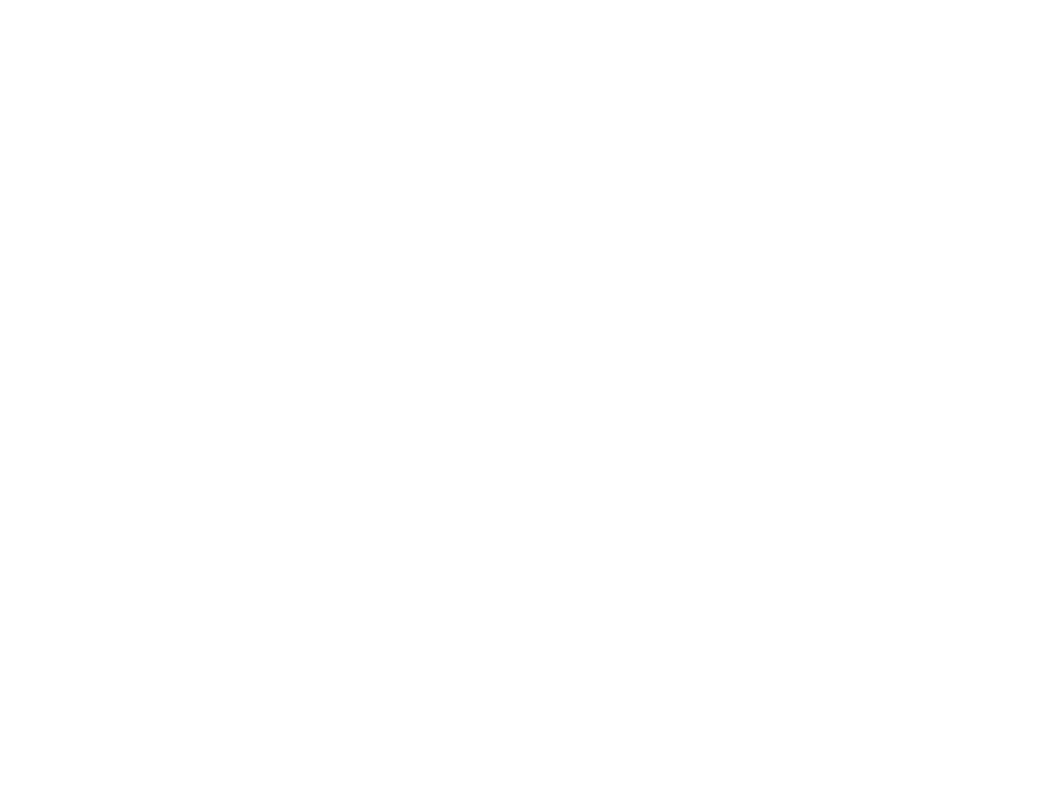
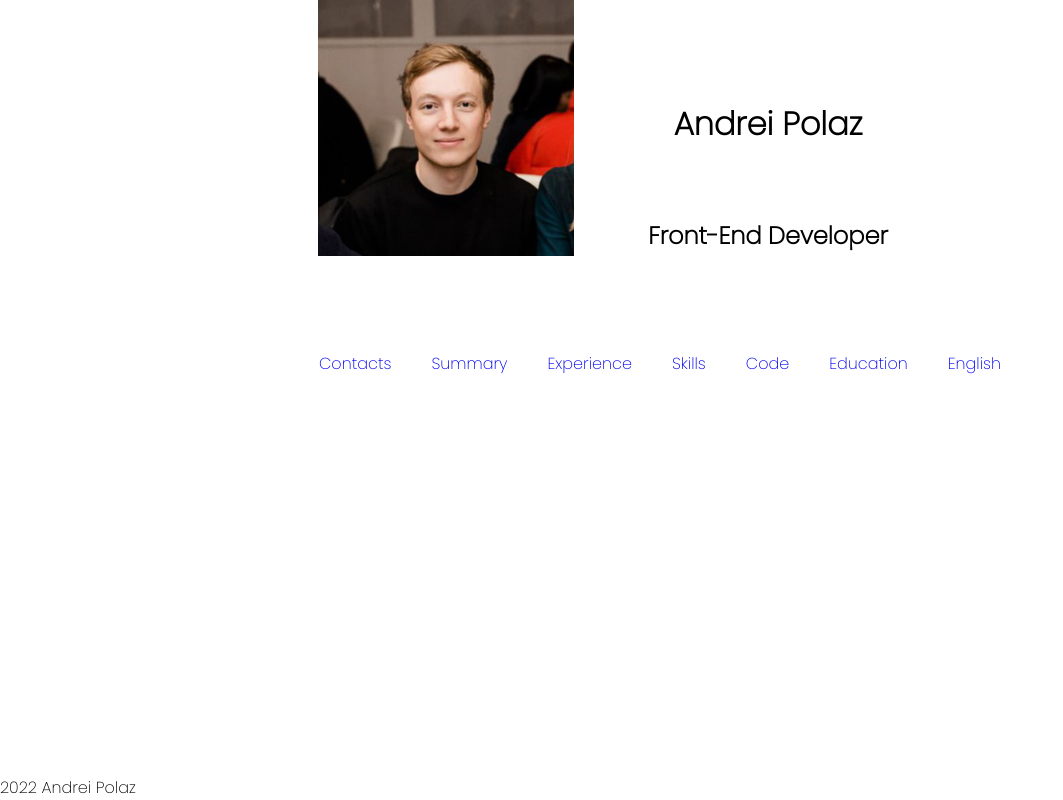
Before and after one commit to andrei-polaz/rsschool-cv, a plain HTML site: page index.html in a window 1280 px wide. Shown: the whole page, without its empty margins (0-1063 px from the left). Drawn offline with Linux system fonts and the light colour scheme.

Commit message:
feat: add header

```diff
--- a/index.html
+++ b/index.html
@@ -4,9 +4,72 @@
     <meta charset="UTF-8">
     <meta http-equiv="X-UA-Compatible" content="IE=edge">
     <meta name="viewport" content="width=device-width, initial-scale=1.0">
-    <title>Document</title>
+    <title>CV</title>
+    <link rel="stylesheet" href="style/style.css" />
+    <link rel="preconnect" href="https://fonts.gstatic.com" />
+    <link rel="icon" href="assets/img/icon.ico">
+    <link rel="preconnect" href="https://fonts.googleapis.com">
+    <link rel="preconnect" href="https://fonts.gstatic.com" crossorigin>
+    <link href="https://fonts.googleapis.com/css2?family=Poppins:wght@200&display=swap" rel="stylesheet">
 </head>
 <body>
+    <header class="header">
+        <div class="container">
+            <div class="avatar">
+            <img  src="assets/img/photo_2019-11-04_00-07-36.jpg" alt="avatar" id="photo">
+            <div class="name">
+            <h1 class="name">Andrei Polaz</h1>
+            <h2 class="position">Front-End Developer</h2>
+            </div>
+            </div>
+        </div>
+            <nav class="nav">
+                <ul class="nav-list">
+                  <li class="nav-item"><a href="#contacts" class="nav-link">Contacts</a></li>
+                  <li class="nav-item"><a href="#summary" class="nav-link">Summary</a></li>
+                  <li class="nav-item"><a href="#experience" class="nav-link">Experience</a></li>
+                  <li class="nav-item"><a href="#skills" class="nav-link">Skills</a></li>
+                  <li class="nav-item"><a href="#code" class="nav-link">Code</a></li>
+                  <li class="nav-item"><a href="#education" class="nav-link">Education</a></li>
+                  <li class="nav-item"><a href="#english" class="nav-link">English</a></li>
+                </ul>
+              </nav>
+        </div>
+    </header>
+    <main class="main">
+        <div class="container">
+            <section class="section" id="contacts">
+
+            </section>
+            <section class="section" id="summary">
+
+            </section>
+            <section class="section" id="experience">
+
+            </section>
+
+            <section class="section" id="skills">
+
+            </section>
+            <section class="section" id="code">
+
+            </section>
+            <section class="section" id="education">
+
+            </section>
+            <section class="section" id="english">
+
+            </section>
+
+        </div>
+
+    </main>
+    <footer class="footer">
+        <div class="container">
+            2022 Andrei Polaz
+        </div>
+
+    </footer>
 
 </body>
 </html>
--- a/style.css
+++ /dev/null
@@ -1 +0,0 @@
-/* style*/
--- /dev/null
+++ b/style/style.css
@@ -0,0 +1,66 @@
+body {
+    font-family: 'Poppins', sans-serif;
+    min-height: 100vh;
+    margin: 0;
+    padding: 0;
+    display: flex;
+    flex-direction: column;
+    justify-content: space-between;
+}
+
+.container {
+    max-width: 1440px;
+    margin: 0 auto;
+  }
+
+  .nav-list {
+      display: flex ;
+      width: 100%;
+      align-items: center;
+      justify-content: center;
+      list-style: none;
+  }
+
+  .nav-link {
+    padding: 0 20px;
+    line-height: 50px;
+    text-decoration:none;
+    transition: 0.3s
+  }
+
+  .section-item a {
+    color: #829985;
+    text-decoration: none;
+    transition: color 0.5s;
+  }
+  .section-item a:hover {
+    color: #4d2323;
+  }
+
+* {
+    box-sizing: border-box;
+  }
+
+  html {
+    scroll-behavior: smooth;
+  }
+
+  .avatar {
+      display: flex;
+      justify-content: center;
+
+  }
+
+    .name {
+        display: flex;
+        flex-flow: column;
+        justify-content: center;
+        align-items: center;
+        margin: 50px;
+
+    }
+
+    #photo {
+        width: 20%;
+        height: 20%;
+    }
```
Also changed, not shown: assets/img/back.jpg (added), assets/img/icon.ico (added), assets/img/photo_2019-11-04_00-07-36.jpg (added).
